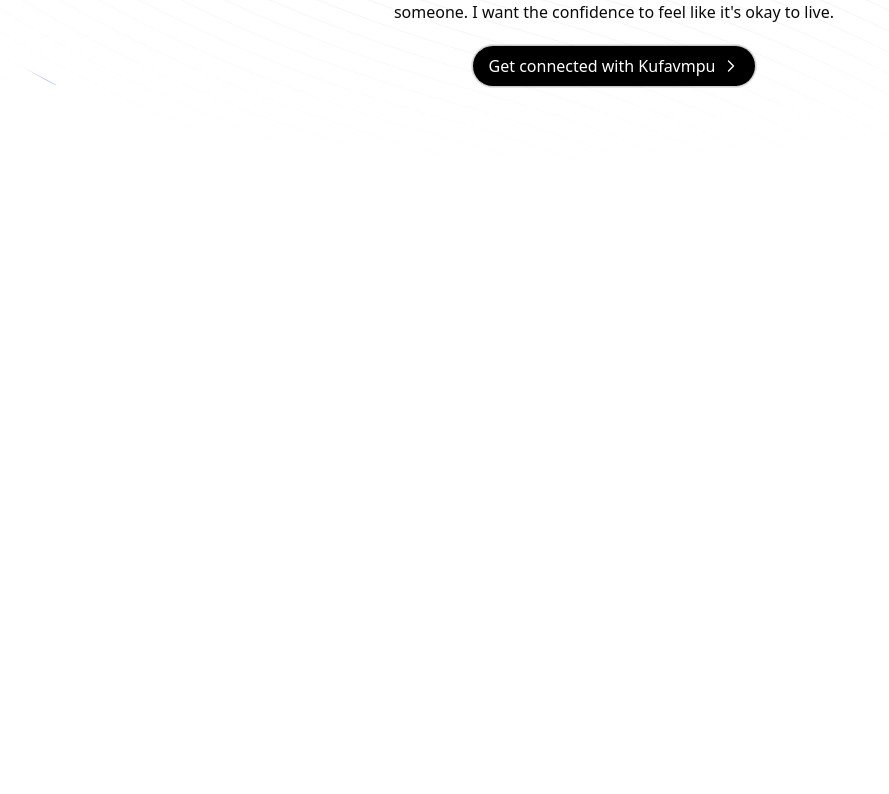
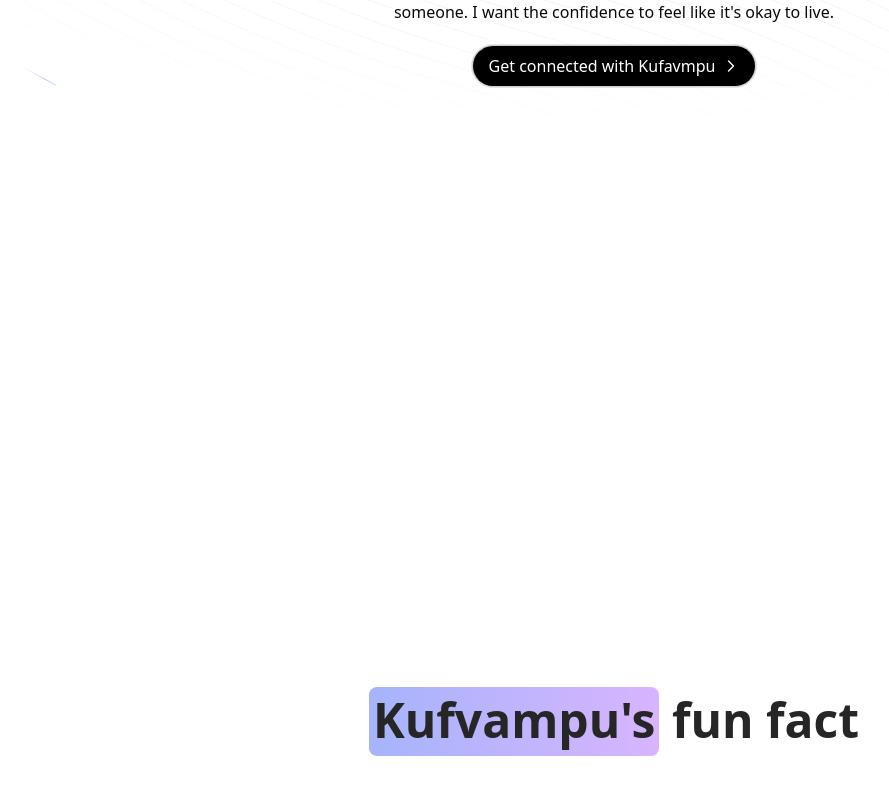
Before and after one commit to Humdiess/Kufavmpu-Profile, a Next.js app: page / in a window 1280 px wide. Shown: the part 400-1194 px from the top of the page, without its empty margins (26-915 px from the left). Built offline with nearby package versions, Linux system fonts and the light colour scheme.

Commit message:
update section fun fact

```diff
--- a/app/page.tsx
+++ b/app/page.tsx
@@ -1,8 +1,12 @@
+"use client";
+
 import { BackgroundBeams } from "@/components/ui/background-beams";
 import { FloatingNav } from "@/components/ui/floating-navbar";
+import { HeroHighlight, Highlight } from "@/components/ui/hero-highlight";
 import { HoverBorderGradient } from "@/components/ui/hover-border-gradient";
 import { LinkPreview } from "@/components/ui/link-preview";
 import { IconHome, IconMessage, IconUser } from "@tabler/icons-react";
+import { motion } from "framer-motion";
 
   const navItems = [
     {
@@ -70,6 +74,30 @@ export default function Home() {
         </div>
         <BackgroundBeams />
       </div>
+      <div className="fun-fact flex justify-center">
+        <HeroHighlight>
+          <motion.h1
+            initial={{
+              opacity: 0,
+              y: 20,
+            }}
+            animate={{
+              opacity: 1,
+              y: [20, -5, 0],
+            }}
+            transition={{
+              duration: 0.5,
+              ease: [0.4, 0.0, 0.2, 1],
+            }}
+            className="text-2xl px-4 md:text-4xl lg:text-5xl font-bold    text-neutral-800 dark:text-white max-w-4xl leading-relaxed    lg:leading-snug text-center mx-auto "
+          >
+            <Highlight>
+              Kufvampu's
+            </Highlight>
+             {" "}fun fact
+          </motion.h1>
+        </HeroHighlight>
+      </div>
     </div>
   );
 }
--- /dev/null
+++ b/components/ui/hero-highlight.tsx
@@ -0,0 +1,96 @@
+"use client";
+import { cn } from "@/lib/utils";
+import { useMotionValue, motion, useMotionTemplate } from "framer-motion";
+import React from "react";
+
+export const HeroHighlight = ({
+  children,
+  className,
+  containerClassName,
+}: {
+  children: React.ReactNode;
+  className?: string;
+  containerClassName?: string;
+}) => {
+  let mouseX = useMotionValue(0);
+  let mouseY = useMotionValue(0);
+
+  function handleMouseMove({
+    currentTarget,
+    clientX,
+    clientY,
+  }: React.MouseEvent<HTMLDivElement>) {
+    if (!currentTarget) return;
+    let { left, top } = currentTarget.getBoundingClientRect();
+
+    mouseX.set(clientX - left);
+    mouseY.set(clientY - top);
+  }
+  return (
+    <div
+      className={cn(
+        "relative h-[40rem] flex items-center bg-white dark:bg-black justify-center w-full group",
+        containerClassName
+      )}
+      onMouseMove={handleMouseMove}
+    >
+      <div className="absolute inset-0 bg-dot-thick-neutral-300 dark:bg-dot-thick-neutral-800  pointer-events-none" />
+      <motion.div
+        className="pointer-events-none bg-dot-thick-indigo-500 dark:bg-dot-thick-indigo-500   absolute inset-0 opacity-0 transition duration-300 group-hover:opacity-100"
+        style={{
+          WebkitMaskImage: useMotionTemplate`
+            radial-gradient(
+              200px circle at ${mouseX}px ${mouseY}px,
+              black 0%,
+              transparent 100%
+            )
+          `,
+          maskImage: useMotionTemplate`
+            radial-gradient(
+              200px circle at ${mouseX}px ${mouseY}px,
+              black 0%,
+              transparent 100%
+            )
+          `,
+        }}
+      />
+
+      <div className={cn("relative z-20", className)}>{children}</div>
+    </div>
+  );
+};
+
+export const Highlight = ({
+  children,
+  className,
+}: {
+  children: React.ReactNode;
+  className?: string;
+}) => {
+  return (
+    <motion.span
+      initial={{
+        backgroundSize: "0% 100%",
+      }}
+      animate={{
+        backgroundSize: "100% 100%",
+      }}
+      transition={{
+        duration: 2,
+        ease: "linear",
+        delay: 0.5,
+      }}
+      style={{
+        backgroundRepeat: "no-repeat",
+        backgroundPosition: "left center",
+        display: "inline",
+      }}
+      className={cn(
+        `relative inline-block pb-1   px-1 rounded-lg bg-gradient-to-r from-indigo-300 to-purple-300 dark:from-indigo-500 dark:to-purple-500`,
+        className
+      )}
+    >
+      {children}
+    </motion.span>
+  );
+};
--- a/package.json
+++ b/package.json
@@ -15,6 +15,7 @@
     "clsx": "^2.1.1",
     "framer-motion": "^11.5.2",
     "lucide-react": "^0.438.0",
+    "mini-svg-data-uri": "^1.4.4",
     "next": "14.2.8",
     "qss": "^3.0.0",
     "react": "^18",
```
Also changed, not shown: 1 other file (tests, documents, lock files or other folders).
